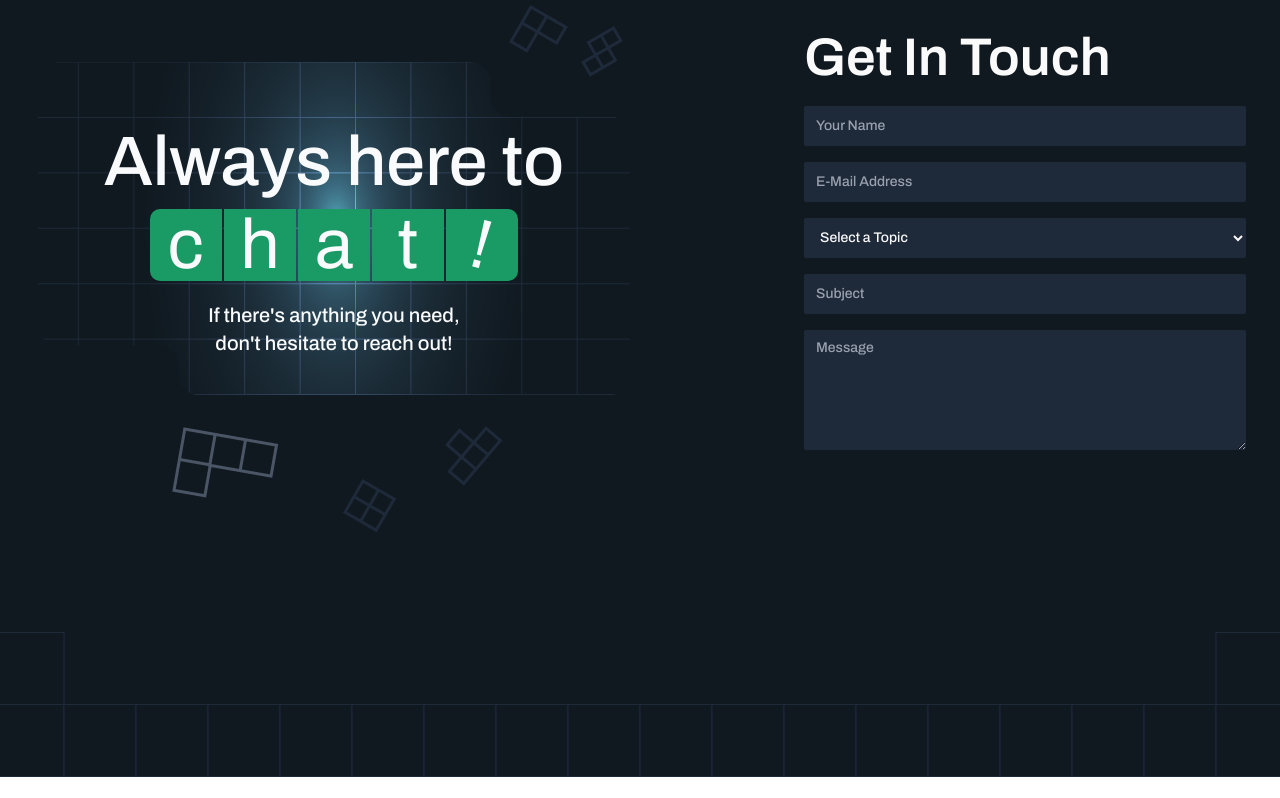
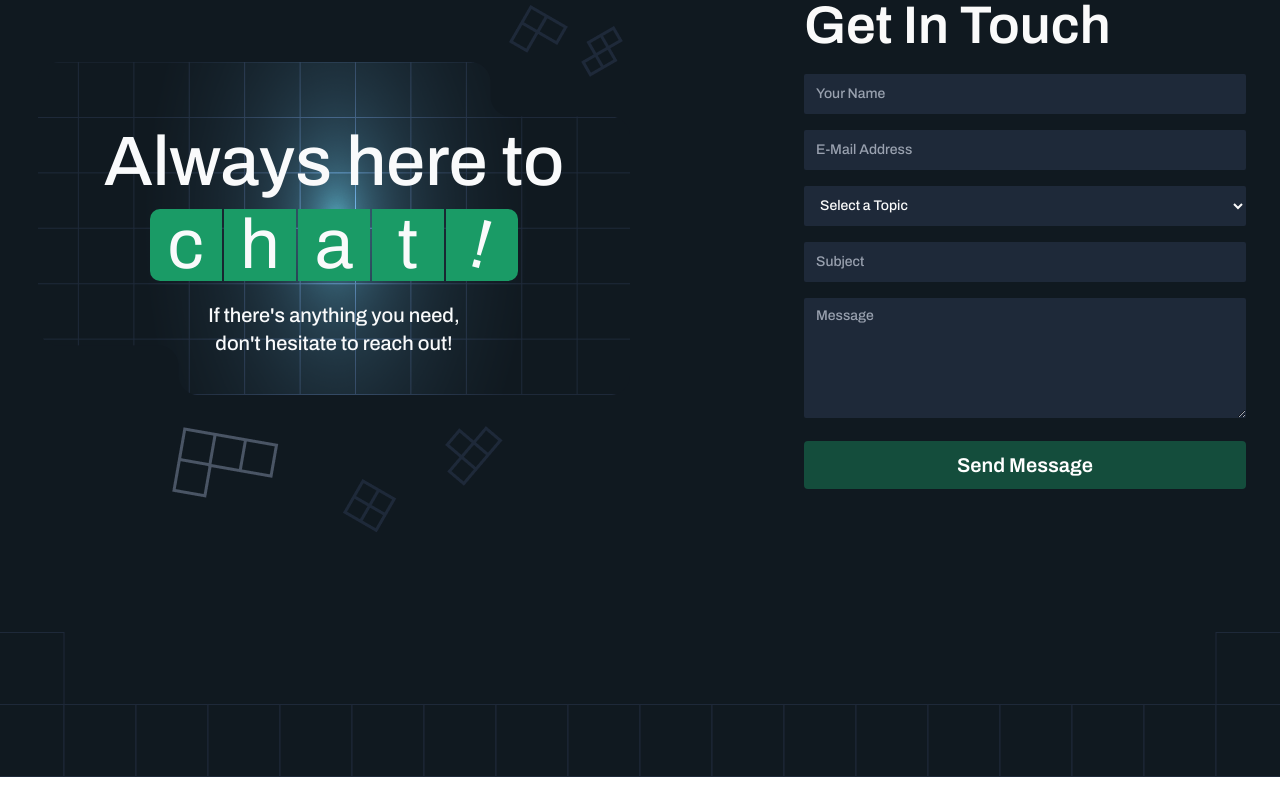
Before and after one commit to ReAlfz/chris-portfolio, a Next.js app: page /portfolio in a window 1280 px wide. Shown: the part 2904-3702 px from the top of the page. Built offline with nearby package versions, Linux system fonts and the light colour scheme; no server answers.

Commit message:
add: api service and add in contact

```diff
--- a/src/components/in_touch.tsx
+++ b/src/components/in_touch.tsx
@@ -1,13 +1,63 @@
+'use client'
+
+import { fetchApi } from "@/lib/api_service";
 import { Archivo } from "next/font/google";
 import contactBg from "../../public/images/Always Here to Chat BG.png";
 import Image from "next/image";
+import { useState } from "react";
 
 const archivo = Archivo({
     variable: "--font-archivo",
     subsets: ["latin"],
 });
 
+type FormData = {
+    name: string;
+    email: string;
+    topic: string;
+    subject: string;
+    message: string;
+};
+
+type SubmitState = 'idle' | 'loading' | 'success' | 'error';
+
 export default function InTouch() {
+    const [submitState, setSubmitState] = useState<SubmitState>('idle');
+    const [form, setForm] = useState<FormData>({
+        name: '',
+        email: '',
+        topic: '',
+        subject: '',
+        message: '',
+    });
+
+    const isFormValid =
+        form.name.trim() !== '' &&
+        form.email.trim() !== '' &&
+        form.topic !== '' &&
+        form.subject.trim() !== '' &&
+        form.message.trim() !== '';
+
+    const handleChange = (
+        e: React.ChangeEvent<HTMLInputElement | HTMLTextAreaElement | HTMLSelectElement>
+    ) => {
+        setForm((prev) => ({ ...prev, [e.target.name]: e.target.value }));
+    };
+
+    const handleSubmit = async () => {
+        if (!isFormValid || submitState === 'loading') return;
+
+        setSubmitState('loading');
+        try {
+            await fetchApi('contact-submissions', { method: 'POST' })
+            setSubmitState('success');
+        } catch (err) {
+            console.error(err);
+            setSubmitState('error');
+        }
+    };
+
+
     const fieldClass = `h-10 w-full rounded-[2px] bg-card-bar px-3 text-sm font-medium leading-[1.2] text-on-brand placeholder:text-muted ${archivo.className}`;
 
     return (
@@ -70,6 +120,8 @@ export default function InTouch() {
                                 name="name"
                                 placeholder="Your Name"
                                 autoComplete="name"
+                                value={form.name}
+                                onChange={handleChange}
                                 className={fieldClass}
                             />
                         </div>
@@ -83,6 +135,8 @@ export default function InTouch() {
                                 name="email"
                                 placeholder="E-Mail Address"
                                 autoComplete="email"
+                                value={form.email}
+                                onChange={handleChange}
                                 className={fieldClass}
                             />
                         </div>
@@ -93,6 +147,8 @@ export default function InTouch() {
                             <select
                                 id="portfolio-topic"
                                 name="topic"
+                                value={form.topic}
+                                onChange={handleChange}
                                 className={`${fieldClass} appearance-auto`}
                                 defaultValue=""
                             >
@@ -113,6 +169,8 @@ export default function InTouch() {
                                 type="text"
                                 name="subject"
                                 placeholder="Subject"
+                                value={form.subject}
+                                onChange={handleChange}
                                 className={fieldClass}
                             />
                         </div>
@@ -125,9 +183,35 @@ export default function InTouch() {
                                 name="message"
                                 placeholder="Message"
                                 rows={5}
+                                value={form.message}
+                                onChange={handleChange}
                                 className={`${fieldClass} min-h-30 resize-y py-2.5`}
                             />
                         </div>
+
+                        {submitState === 'error' && (
+                            <p className="text-red-400 text-sm text-start">
+                                Something went wrong. Please try again.
+                            </p>
+                        )}
+
+                        <button
+                            onClick={handleSubmit}
+                            disabled={!isFormValid || submitState === 'loading' || submitState === 'success'}
+                            className={`bg-brand w-full h-12 rounded-sm transition-all duration-300
+                                ${isFormValid && submitState === 'idle'
+                                    ? 'bg-brand cursor-pointer'
+                                    : submitState === 'success'
+                                        ? 'bg-green-600 cursor-default'
+                                        : 'bg-brand/40 cursor-not-allowed'
+                                }`}>
+                            <span className={`text-xl text-white font-semibold ${archivo.className}`}>
+                                {submitState === 'loading' && 'Sending...'}
+                                {submitState === 'success' && '✓ Message Sent'}
+                                {submitState === 'error' && 'Send Message'}
+                                {submitState === 'idle' && 'Send Message'}
+                            </span>
+                        </button>
                     </form>
                 </div>
             </div>
--- /dev/null
+++ b/src/lib/api_service.ts
@@ -0,0 +1,27 @@
+import { RequestInit } from "next/dist/server/web/spec-extension/request";
+
+const BASE_URL = process.env.NEXT_PUBLIC_API_BASE_URL;
+
+export const defaultHeader = {
+    'Content-Type': 'application/json',
+    'Accept': 'application/json',
+};
+
+export async function fetchApi<T>(
+    endpoint: string,
+    option?: RequestInit,
+): Promise<T> {
+    const result = await fetch(`${BASE_URL}${endpoint}`, {
+        ...option,
+        headers: {
+            ...defaultHeader,
+            ...option?.headers,
+        }
+    });
+
+    if (!result.ok) {
+        throw new Error(`Api error: ${result.status} ${result.statusText}`);
+    }
+
+    return result.json() as Promise<T>;
+}
```
